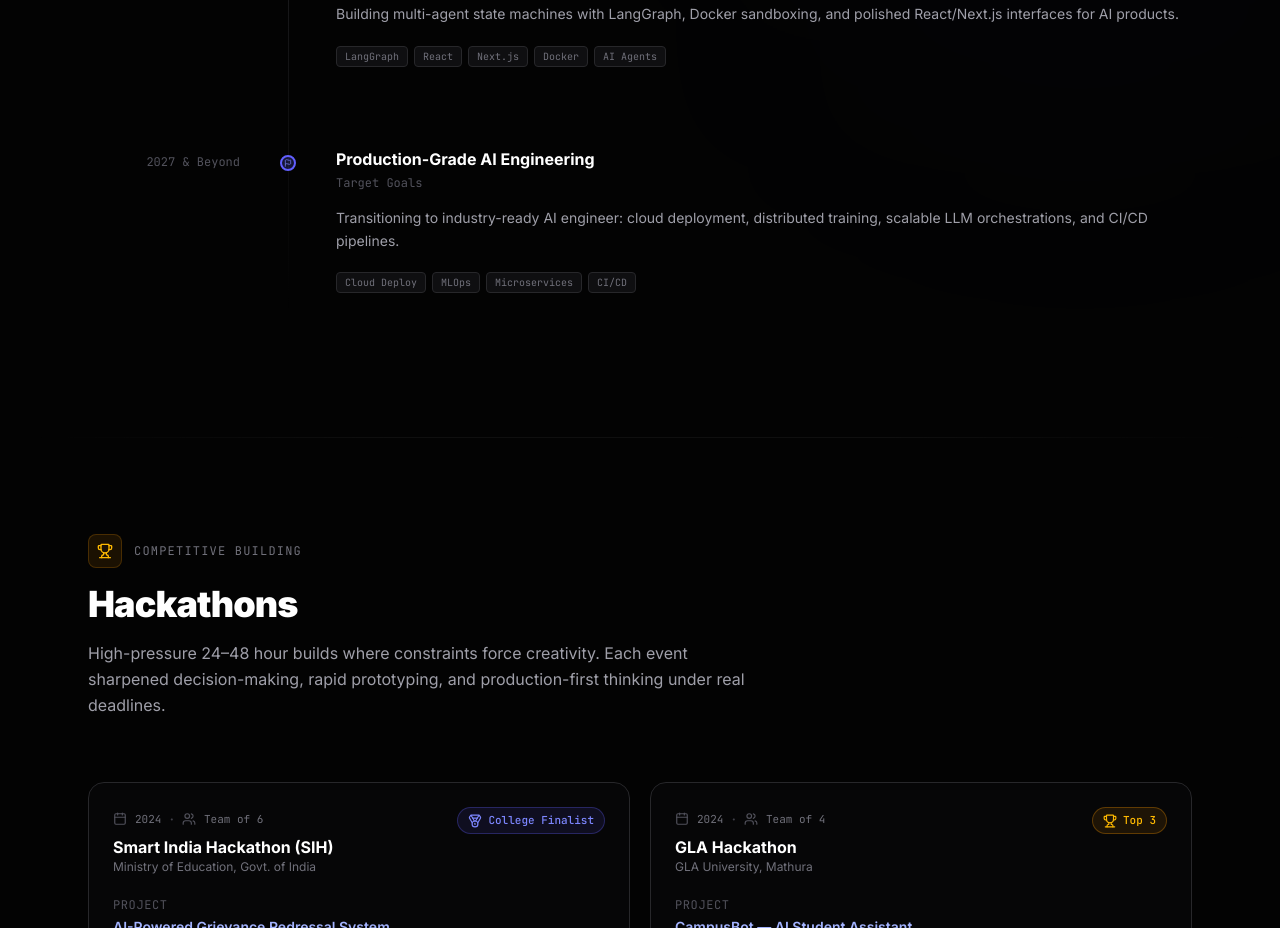
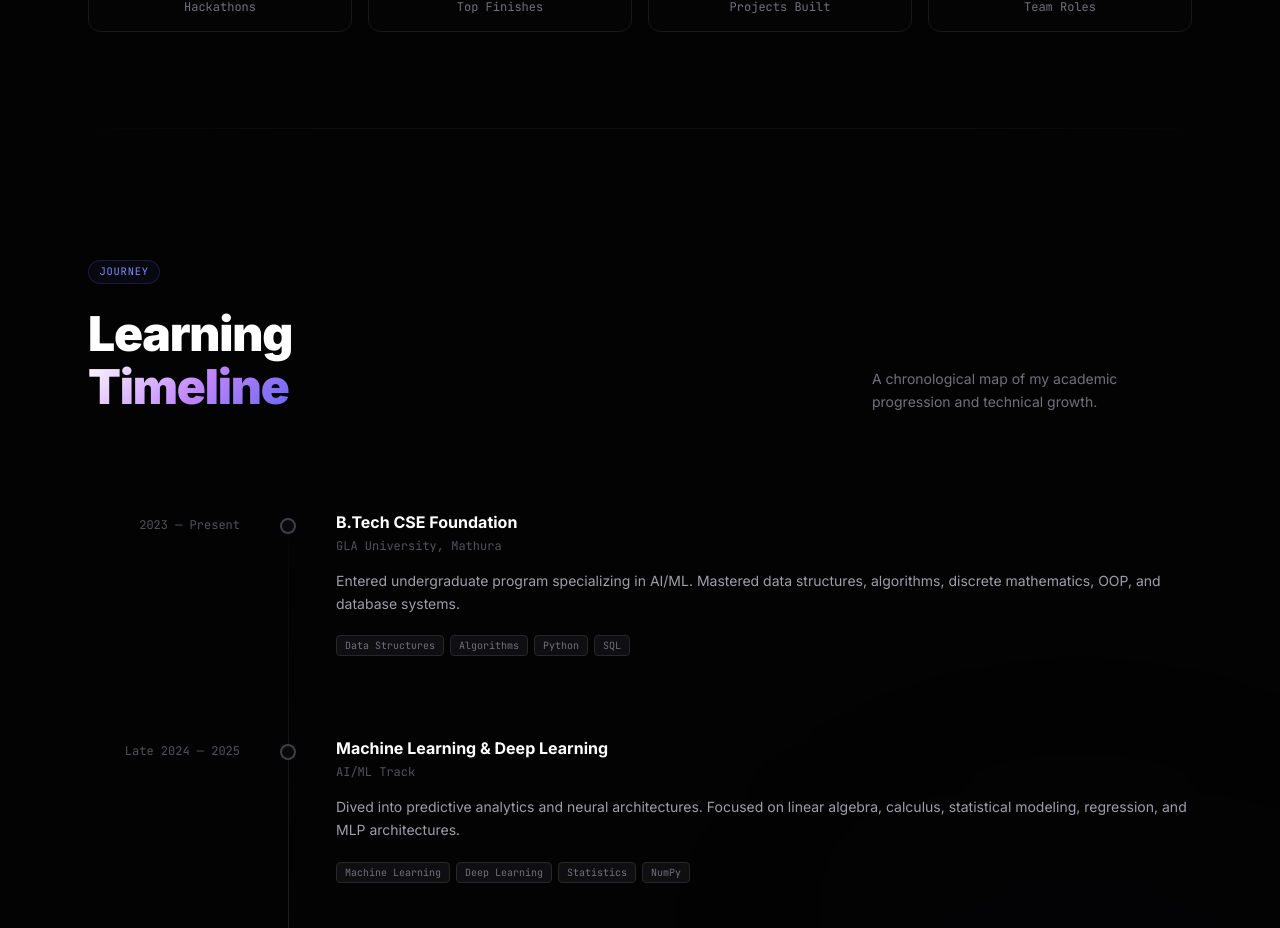
Before and after one commit to dhruvmishradev/masterwebsite-, a Next.js app: page / in a window 1280 px wide. Shown: the part 6320-7248 px from the top of the page. Built offline with nearby package versions, Linux system fonts and the light colour scheme.

Commit message:
refactor: move Hackathons section to directly below Certifications

```diff
--- a/src/app/page.tsx
+++ b/src/app/page.tsx
@@ -49,9 +49,9 @@ export default function Home() {
           <div className="divider mx-6" />
           <Certifications />
           <div className="divider mx-6" />
+          <Hackathons />
+          <div className="divider mx-6" />
           <LearningJourney />
-          <div className="divider mx-6" />
-          <Hackathons />
           <div className="divider mx-6" />
           <Contact />
         </main>
```
